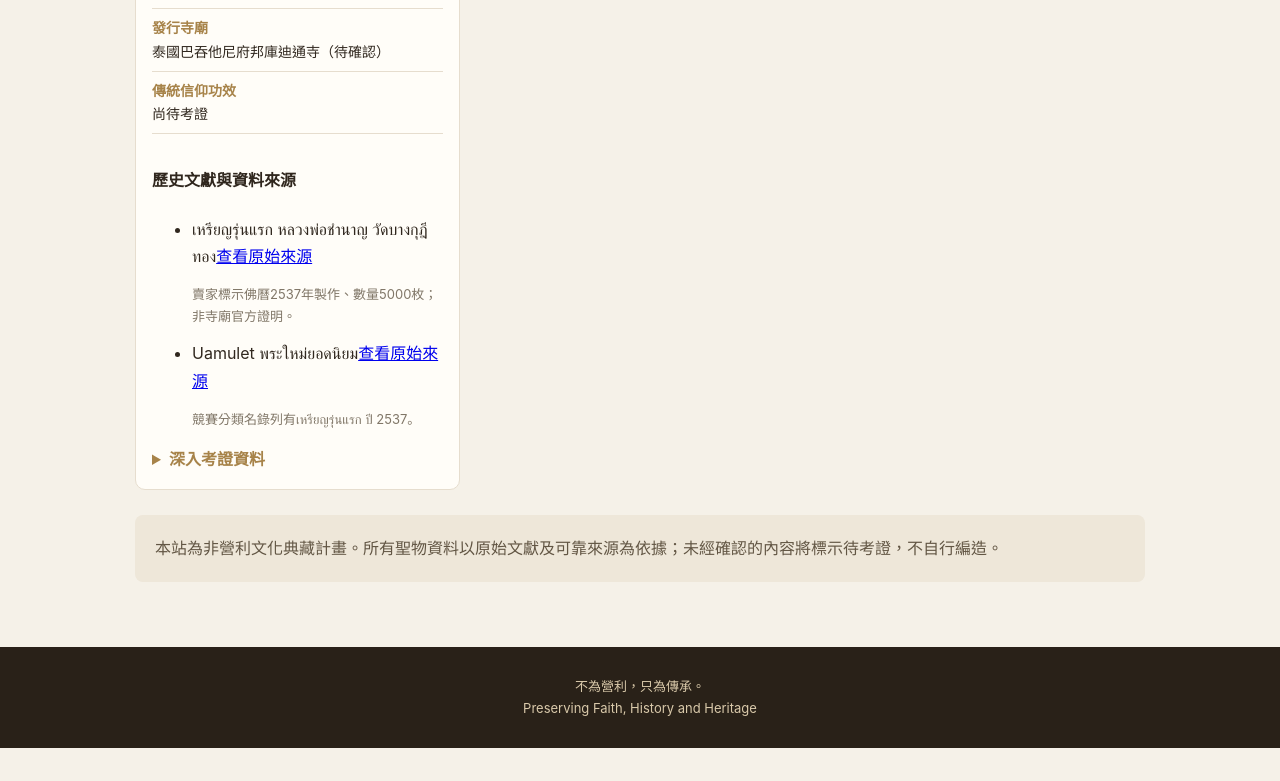
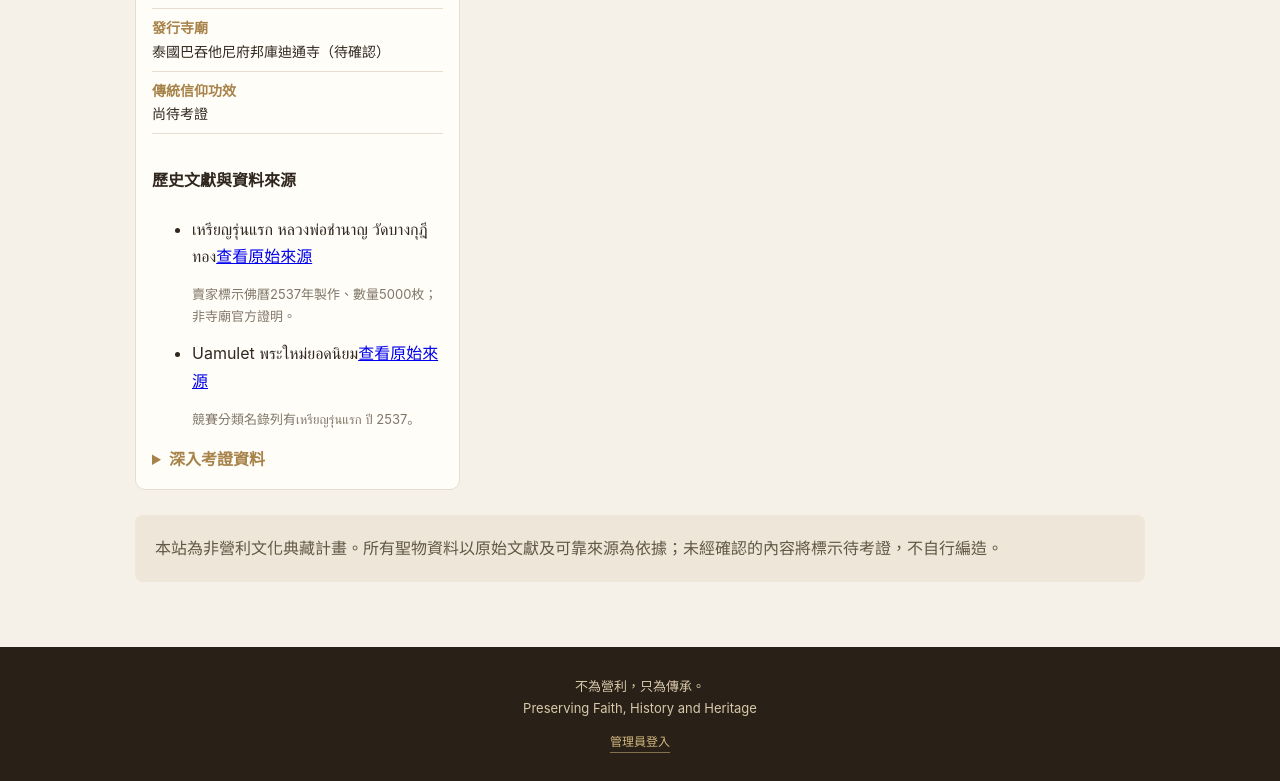
Before and after one commit to chamnanarchive20261115/chamnan-amulet-archive, a plain HTML site: page website/index.html in a window 1280 px wide. Shown: the part 1657-2438 px from the top of the page. Before the commit the page ends 2405 px from the top, so only its background shows below. Drawn offline with Linux system fonts and the light colour scheme.

Commit message:
Add administrator login entry to archive footer

```diff
--- a/website/index.html
+++ b/website/index.html
@@ -71,6 +71,7 @@ footer {
   background:#292118; color:#d9c9aa;
   text-align:center; padding:28px 15px; font-size:13px;
 }
+.admin-entry { display:inline-block; margin-top:12px; color:#d2b77f; font-size:12px; text-decoration:none; border-bottom:1px solid #82704e; }
 @media(max-width:650px) {
   .fields { grid-template-columns:repeat(2,1fr); }
   header { justify-content:center; }
@@ -167,6 +168,7 @@ footer {
 <footer>
   <div id="footerText">不為營利，只為傳承。</div>
   <div>Preserving Faith, History and Heritage</div>
+  <a class="admin-entry" href="/admin/">管理員登入</a>
 </footer>
 
 <script>
```
